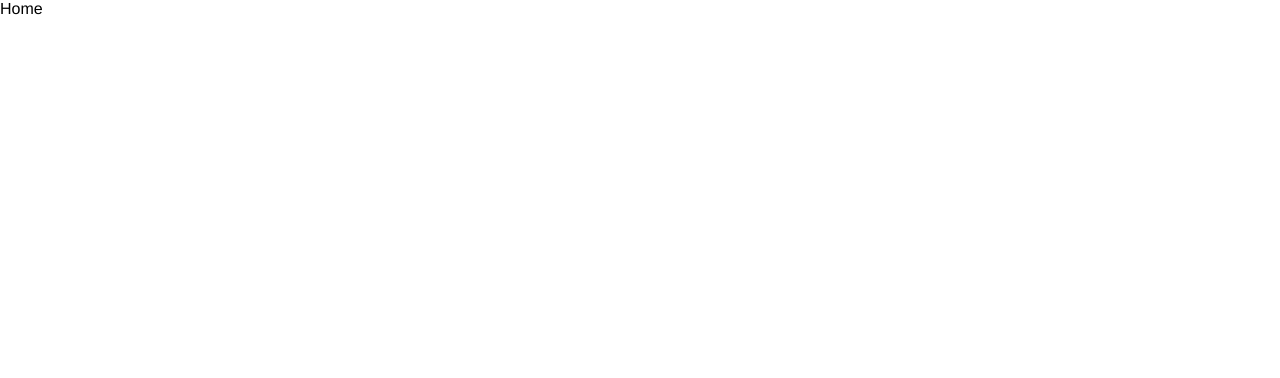
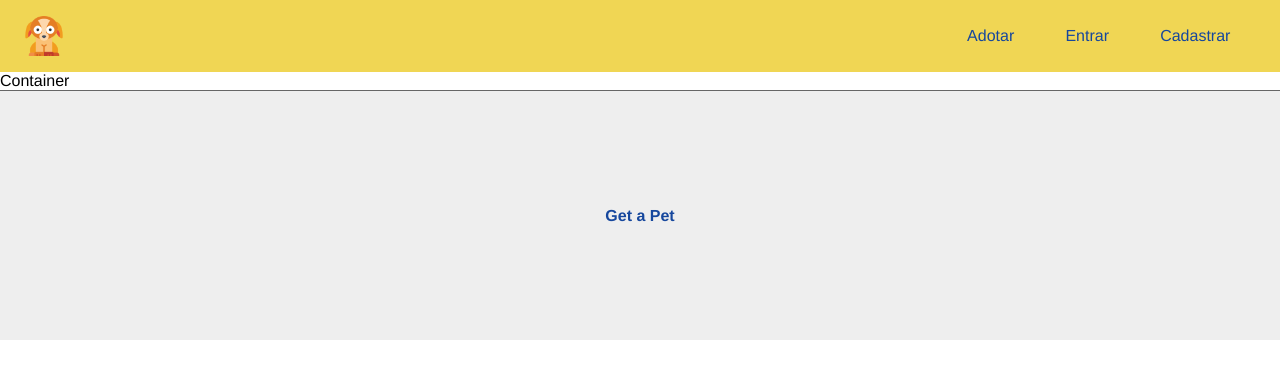
Before and after one commit to BRMicael/Get-a-Pet, a React (Create React App) app in the folder frontend/: page / in a window 1280 px wide. Shown: the top 378 px of the page. Built offline with nearby package versions, Linux system fonts and the light colour scheme.

Commit message:
nav and footer completed

```diff
--- a/frontend/src/App.js
+++ b/frontend/src/App.js
@@ -1,18 +1,28 @@
 import {BrowserRouter as Router, Routes, Route} from 'react-router-dom';
+
+//components
+import Navbar from './components/layout/Navbar';
+import Footer from './components/layout/Footer';
+import Container from './components/layout/Container';
 
 //pages
 import Login from './components/pages/Auth/Login';
 import Register from './components/pages/Auth/Register';
 import Home from './components/pages/Home';
 
+
 function App() {
   return (
 <Router>
-  <Routes>
-    <Route path="/login" element={<Login/>}/>
-    <Route path="/register" element={<Register/>} />
-    <Route path="/" element={<Home/>} />
-  </Routes>
+  <Navbar />
+    <Container>
+      <Routes>
+      <Route path="/login" element={<Login/>}/>
+      <Route path="/register" element={<Register/>} />
+      <Route path="/" element={<Home/>} />
+      </Routes>
+    </Container>
+  <Footer />
 </Router>
 
   );
--- /dev/null
+++ b/frontend/src/components/layout/Container.js
@@ -0,0 +1,7 @@
+import React from 'react'
+
+export default function Container() {
+  return (
+    <div>Container</div>
+  )
+}
--- /dev/null
+++ b/frontend/src/components/layout/Footer.js
@@ -0,0 +1,12 @@
+import React from 'react'
+import styles from './Footer.module.css'
+
+export default function Footer() {
+  return (
+    <footer className={styles.footer}>
+      <p>
+        <span className={styles.span}><b>Get a Pet</b></span>
+      </p>
+    </footer>
+  )
+}
--- /dev/null
+++ b/frontend/src/components/layout/Footer.module.css
@@ -0,0 +1,13 @@
+.footer{
+    height: 250px;
+    display: flex;
+    align-items: center;
+    justify-content: center;
+    background-color: #eee;
+    color: #444;
+    border-top: 1px solid #666;
+}
+
+.span{
+    color: #16479d;
+}
--- /dev/null
+++ b/frontend/src/components/layout/Navbar.js
@@ -0,0 +1,26 @@
+import React from 'react'
+import { Link } from 'react-router-dom'
+import Logo from '../../assets/img/logo.png'
+
+import styles from './Navbar.module.css'
+
+export default function Navbar() {
+  return (
+    <nav className={styles.navbar}>
+      <div className={styles.navbar_logo}>
+        <img src={Logo} alt="Get A Pet" />
+      </div>
+      <ul>
+        <li>
+          <Link to='/'>Adotar</Link>
+        </li>
+        <li>
+          <Link to='/login'>Entrar</Link>
+        </li>
+        <li>
+          <Link to='/register'>Cadastrar</Link>
+        </li>
+      </ul>
+    </nav>
+  )
+}
--- /dev/null
+++ b/frontend/src/components/layout/Navbar.module.css
@@ -0,0 +1,38 @@
+.navbar{
+    display: flex;
+    justify-content: space-between;
+    padding: 1em 1.5em;
+    background-color: #f0d654;
+    color: #16479d;
+}
+
+.navbar_logo{
+    display: flex;
+    align-items: center;
+}
+
+.navbar_logo img{
+    width: 40px;
+    margin-right: 0.8em;
+}
+
+.navbar ul{
+    display: flex;
+    align-items: center;
+    list-style: none;
+}
+
+.navbar li,
+.navbar a {
+    text-decoration: none;
+    color:#16479d;
+    cursor: pointer;
+    transition: all 0.5s;
+    padding: 0.5em 0.8em;
+    border-radius: 5px;
+}
+
+.navbar li:hover > a {
+    background-color: #16479d;
+    color: #fff;
+}
```
Also changed, not shown: frontend/src/assets/img/logo.png (added), frontend/src/components/layout/Contaiener.module.css (added).
